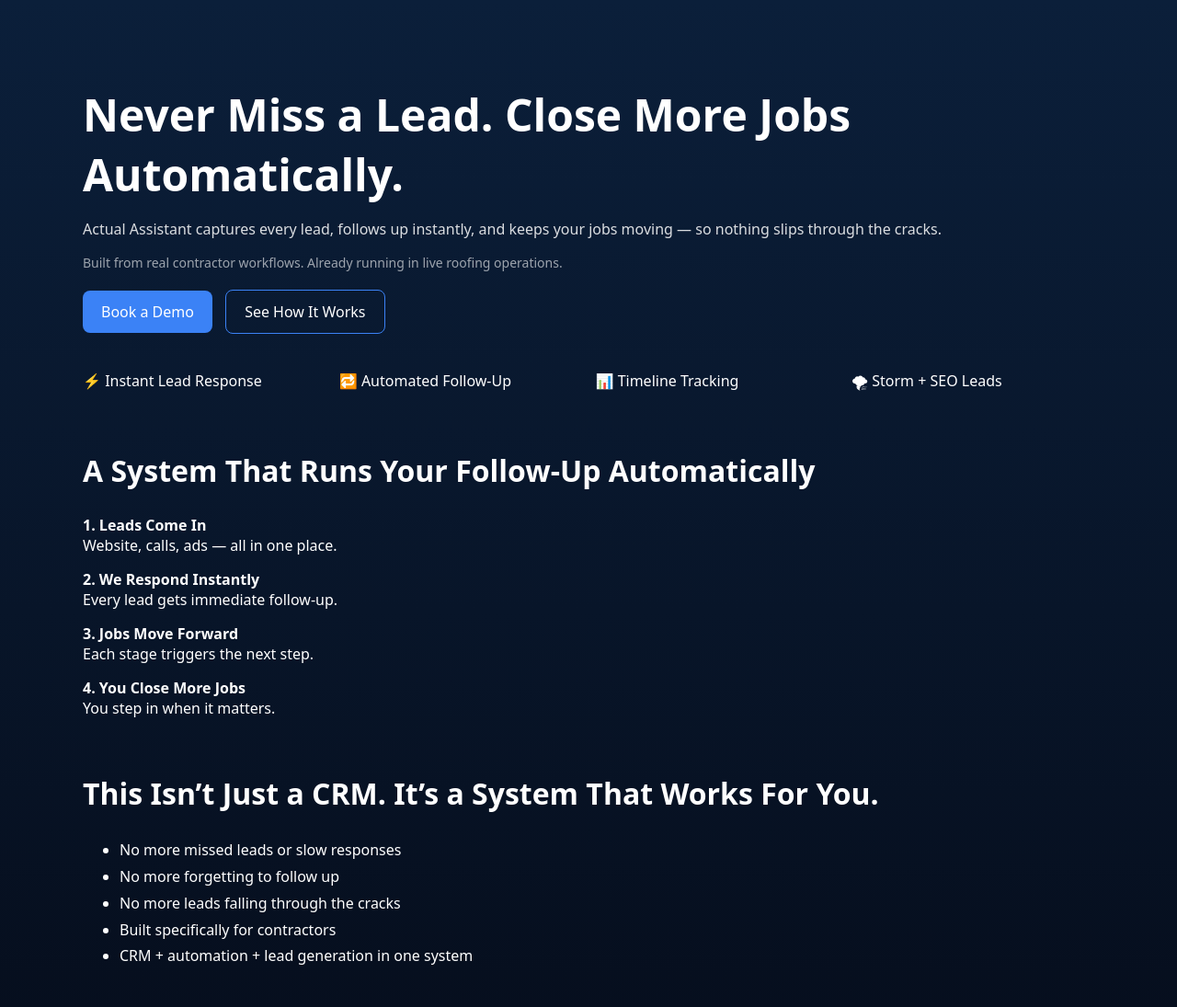
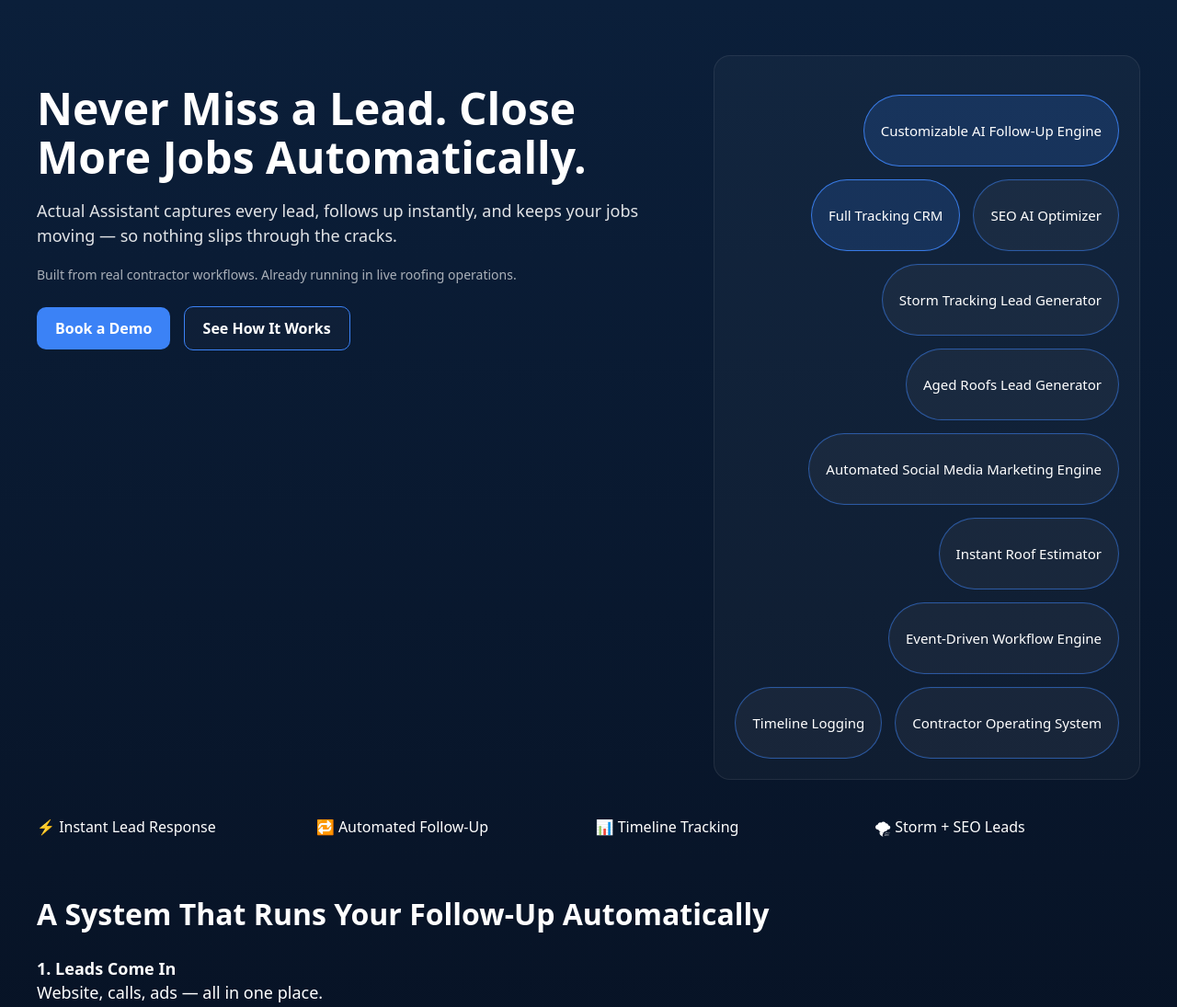
Before and after one commit to AcctMask/actual-assistant-site, a plain HTML site: page index.html in a window 1280 px wide. Shown: the top 1095 px of the page at 92% size. Drawn offline with Linux system fonts and the light colour scheme.

Commit message:
Add homepage system component bubbles

```diff
--- a/index.html
+++ b/index.html
@@ -14,36 +14,60 @@
     }
 
     .container {
-      max-width: 1100px;
+      max-width: 1200px;
       margin: auto;
       padding: 60px 20px;
+    }
+
+    .hero {
+      display: grid;
+      grid-template-columns: 1.2fr 0.8fr;
+      gap: 40px;
+      align-items: start;
     }
 
     h1 {
       font-size: 48px;
       margin-bottom: 10px;
+      line-height: 1.1;
     }
 
     h2 {
       font-size: 32px;
       margin-top: 60px;
+      line-height: 1.2;
     }
 
     p {
-      opacity: 0.85;
+      opacity: 0.88;
+      font-size: 18px;
+      line-height: 1.5;
+    }
+
+    .small {
+      font-size: 14px;
+      opacity: 0.65;
+      margin-top: 14px;
     }
 
     .buttons {
-      margin-top: 20px;
+      margin-top: 24px;
     }
 
     .btn {
       display: inline-block;
       margin-right: 10px;
+      margin-bottom: 10px;
       padding: 12px 20px;
-      border-radius: 8px;
+      border-radius: 10px;
       text-decoration: none;
       color: white;
+      font-weight: 600;
+      transition: 0.2s ease;
+    }
+
+    .btn:hover {
+      opacity: 0.92;
     }
 
     .primary {
@@ -52,6 +76,7 @@
 
     .secondary {
       border: 1px solid #3b82f6;
+      background: rgba(255,255,255,0.02);
     }
 
     .grid {
@@ -59,14 +84,93 @@
       grid-template-columns: repeat(4, 1fr);
       gap: 15px;
       margin-top: 40px;
+      font-size: 16px;
     }
 
     .steps div {
-      margin-bottom: 15px;
+      margin-bottom: 18px;
+      font-size: 18px;
+      line-height: 1.45;
     }
 
     ul {
-      line-height: 1.8;
+      line-height: 1.9;
+      font-size: 18px;
+      padding-left: 24px;
+    }
+
+    .bubble-wrap {
+      display: flex;
+      flex-wrap: wrap;
+      gap: 14px;
+      justify-content: flex-end;
+      align-content: flex-start;
+      padding-top: 20px;
+    }
+
+    .bubble {
+      display: inline-flex;
+      align-items: center;
+      justify-content: center;
+      padding: 14px 18px;
+      border-radius: 999px;
+      border: 1px solid rgba(59,130,246,0.55);
+      background: rgba(255,255,255,0.04);
+      color: white;
+      font-size: 15px;
+      line-height: 1.25;
+      text-align: center;
+      min-height: 48px;
+      box-shadow: inset 0 0 0 1px rgba(255,255,255,0.02);
+    }
+
+    .bubble.emphasis {
+      background: rgba(59,130,246,0.16);
+      border-color: rgba(59,130,246,0.9);
+    }
+
+    .hero-card {
+      border: 1px solid rgba(255,255,255,0.08);
+      background: rgba(255,255,255,0.03);
+      border-radius: 18px;
+      padding: 22px;
+    }
+
+    @media (max-width: 980px) {
+      .hero {
+        grid-template-columns: 1fr;
+      }
+
+      .bubble-wrap {
+        justify-content: flex-start;
+        padding-top: 0;
+      }
+
+      .grid {
+        grid-template-columns: repeat(2, 1fr);
+      }
+    }
+
+    @media (max-width: 640px) {
+      h1 {
+        font-size: 38px;
+      }
+
+      h2 {
+        font-size: 28px;
+      }
+
+      p, ul, .steps div {
+        font-size: 17px;
+      }
+
+      .grid {
+        grid-template-columns: 1fr;
+      }
+
+      .container {
+        padding: 40px 18px;
+      }
     }
   </style>
 </head>
@@ -74,14 +178,15 @@
 <body>
   <div class="container">
 
-    <!-- HERO -->
+    <div class="hero">
+      <div>
         <h1>Never Miss a Lead. Close More Jobs Automatically.</h1>
 
         <p>
           Actual Assistant captures every lead, follows up instantly, and keeps your jobs moving — so nothing slips through the cracks.
         </p>
 
-    <p style="font-size:14px; opacity:0.6;">
+        <p class="small">
           Built from real contractor workflows. Already running in live roofing operations.
         </p>
 
@@ -89,8 +194,24 @@
           <a href="/demo" class="btn primary">Book a Demo</a>
           <a href="#how" class="btn secondary">See How It Works</a>
         </div>
+      </div>
 
-    <!-- VALUE STRIP -->
+      <div class="hero-card">
+        <div class="bubble-wrap">
+          <div class="bubble emphasis">Customizable AI Follow-Up Engine</div>
+          <div class="bubble emphasis">Full Tracking CRM</div>
+          <div class="bubble">SEO AI Optimizer</div>
+          <div class="bubble">Storm Tracking Lead Generator</div>
+          <div class="bubble">Aged Roofs Lead Generator</div>
+          <div class="bubble">Automated Social Media Marketing Engine</div>
+          <div class="bubble">Instant Roof Estimator</div>
+          <div class="bubble">Event-Driven Workflow Engine</div>
+          <div class="bubble">Timeline Logging</div>
+          <div class="bubble">Contractor Operating System</div>
+        </div>
+      </div>
+    </div>
+
     <div class="grid">
       <div>⚡ Instant Lead Response</div>
       <div>🔁 Automated Follow-Up</div>
@@ -98,7 +219,6 @@
       <div>🌪 Storm + SEO Leads</div>
     </div>
 
-    <!-- HOW IT WORKS -->
     <h2 id="how">A System That Runs Your Follow-Up Automatically</h2>
 
     <div class="steps">
@@ -108,8 +228,7 @@
       <div><strong>4. You Close More Jobs</strong><br/>You step in when it matters.</div>
     </div>
 
-    <!-- DIFFERENT -->
-    <h2>This Isn’t Just a CRM. It’s a System That Works For You.</h2>
+    <h2>This Isn't Just a CRM. It's a System That Works For You.</h2>
 
     <ul>
       <li>No more missed leads or slow responses</li>
@@ -119,10 +238,9 @@
       <li>CRM + automation + lead generation in one system</li>
     </ul>
 
-    <!-- CTA -->
     <h2>Stop Losing Deals to Slow Follow-Up</h2>
 
-    <p>If you’re getting leads but not closing as many as you should, this will fix it.</p>
+    <p>If you're getting leads but not closing as many as you should, this will fix it.</p>
 
     <a href="/demo" class="btn primary">Book a Demo</a>
 
```
Lines whose indentation alone changed are shown as unchanged.
